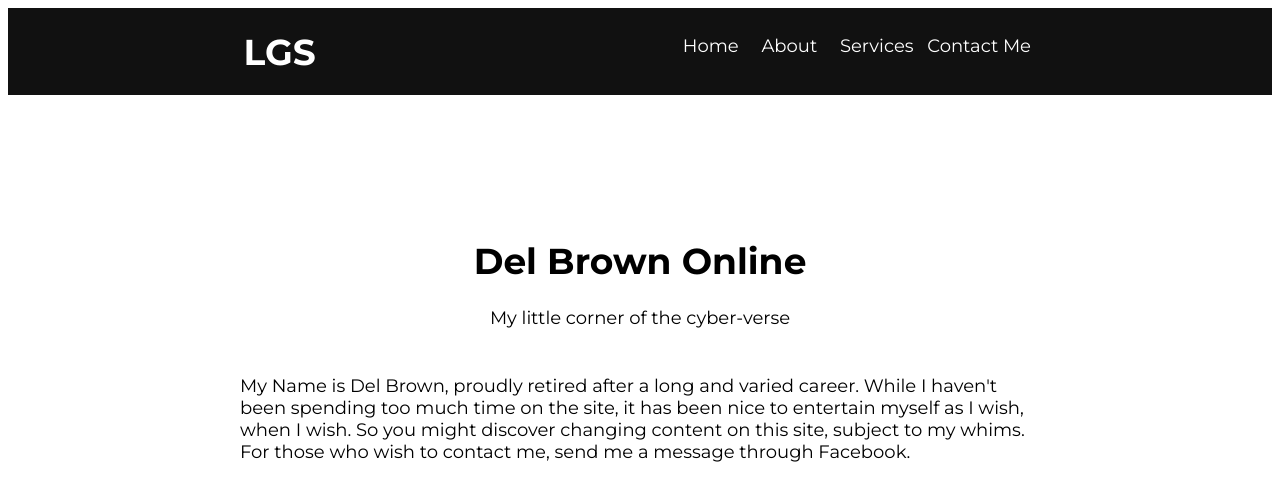
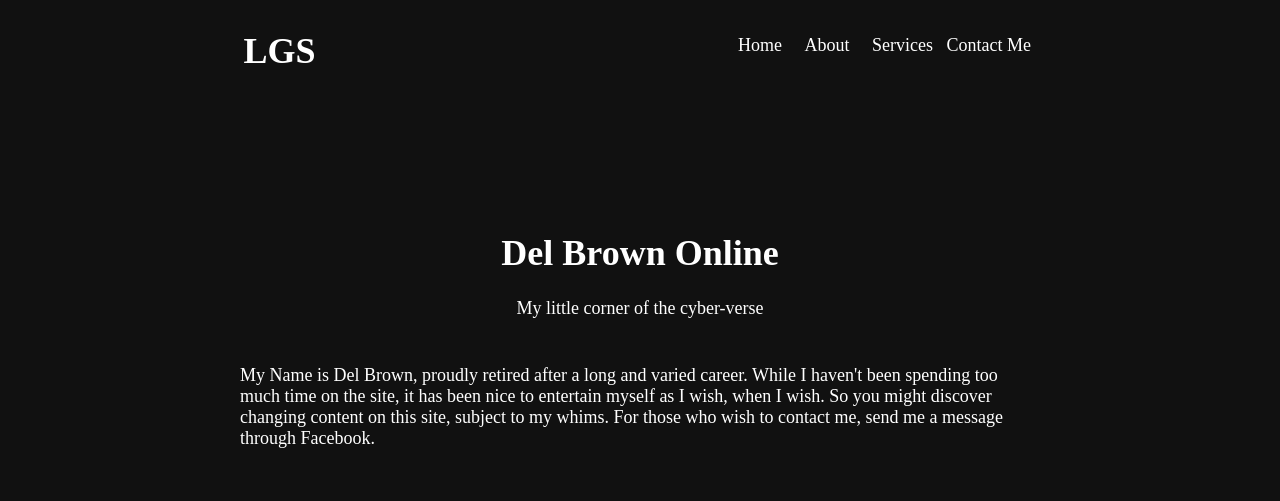
Before and after one commit to delonline/delonline.github.io, a Jekyll site: the page built from index.html, in a window 1280 px wide. Shown: the top 501 px of the page. Built offline with Jekyll 4.4.1, drawn with Linux system fonts in a browser that asks for light colours.

Commit message:
Update css.css

```diff
--- a/stylesheets/css.css
+++ b/stylesheets/css.css
@@ -1,3 +1,9 @@
+body{
+  background-color:#111111;
+    color:#fff;
+}
+
+
 
 /********/
 /* BASE */
@@ -14,7 +20,6 @@
 #header-logo {padding:1em; background:#111111;}
 #header-nav {padding:1em; background:#555555;}
 #header-nav-toggle {color:#fff; font-size:2em; position:absolute; top:.5em; right:.5em; z-index:1; cursor:pointer;}
-
 
 /***********/
 /* MODULES */
```
